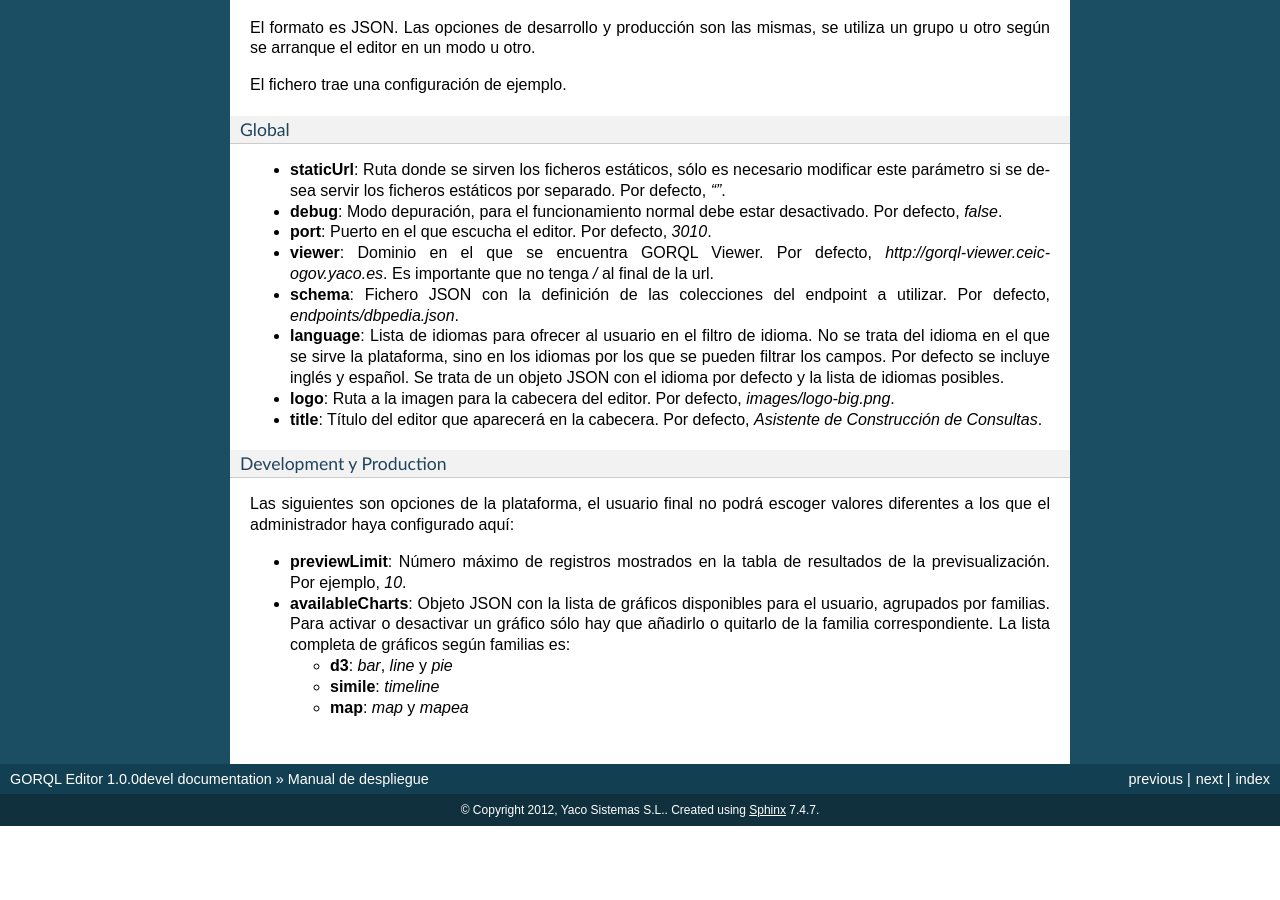
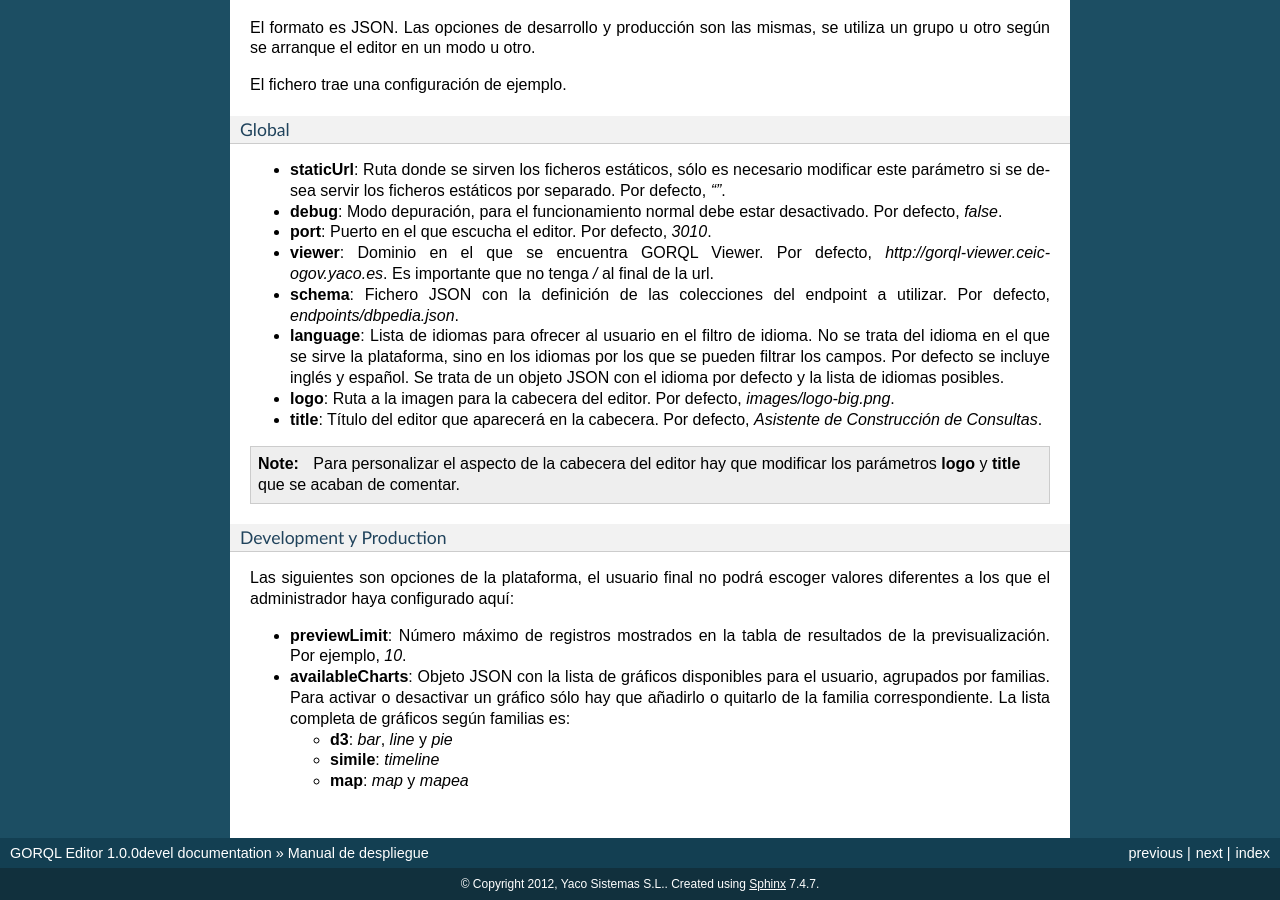
Before and after one commit to Yaco-Sistemas/gorql-editor, a Sphinx documentation site: the page built from docs/source/deployment.rst, in a window 1280 px wide and 900 px high, scrolled down 6228 px. Built offline with Sphinx 7.4.7, drawn with Linux system fonts in a browser that asks for light colours; before the commit the page ends 7054 px from its top, so only the background shows below that.

Commit message:
Pequeños ajustes a la documentación de deployment y developer

```diff
--- a/docs/source/deployment.rst
+++ b/docs/source/deployment.rst
@@ -451,6 +451,11 @@ Global
 - **title**: Título del editor que aparecerá en la cabecera. Por defecto,
   *Asistente de Construcción de Consultas*.
 
+.. note::
+
+    Para personalizar el aspecto de la cabecera del editor hay que modificar
+    los parámetros **logo** y **title** que se acaban de comentar.
+
 Development y Production
 ''''''''''''''''''''''''
 
--- a/docs/source/developer.rst
+++ b/docs/source/developer.rst
@@ -150,7 +150,7 @@ correspondientes directorios de generación:
 .. code-block:: bash
 
     cp ceic-ogov-assistant/specs/nodejs.spec /usr/src/redhat/SPECS/
-    cp node-v0.6.15.tar.gz /usr/src/redhat/SOURCES/
+    cp node-v0.6.17.tar.gz /usr/src/redhat/SOURCES/
 
 Con esto queda preparada la generación del paquete, para ello sólo hay que
 ejecutar los siguientes comandos:
```
